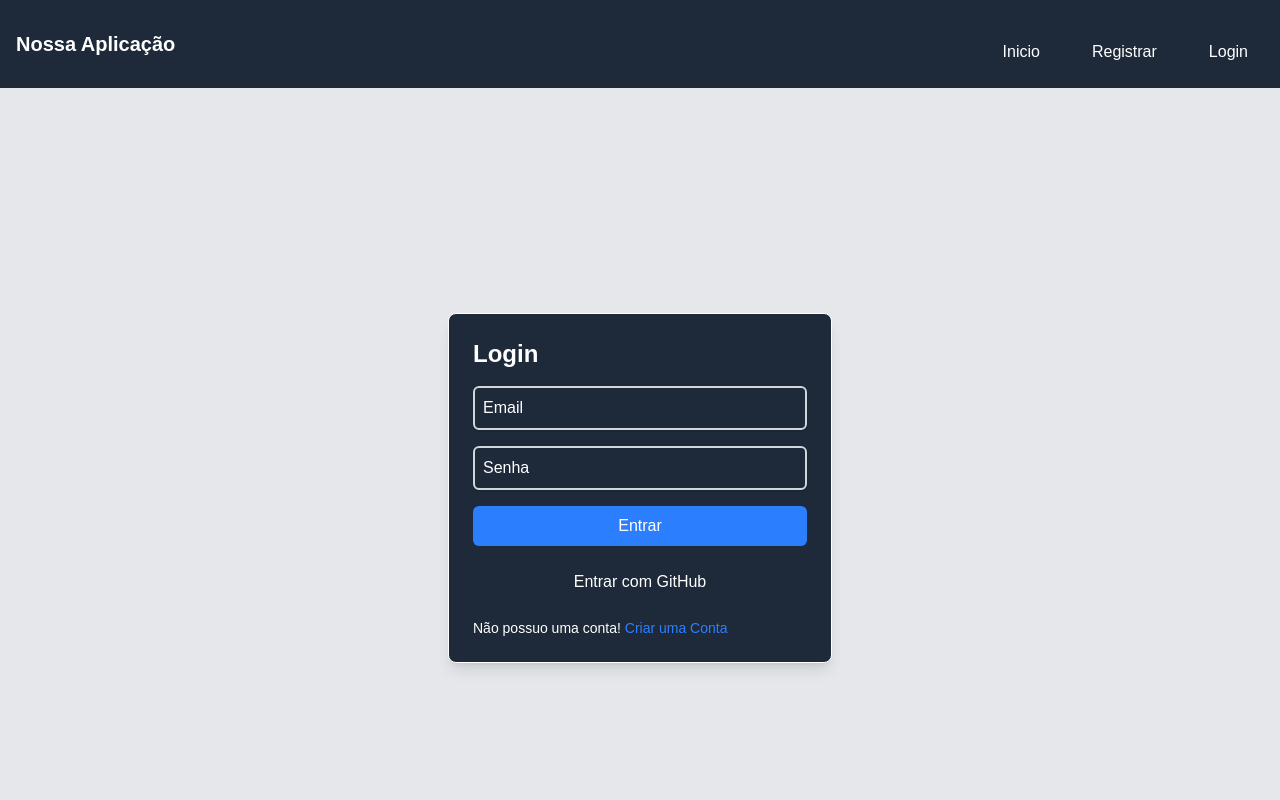
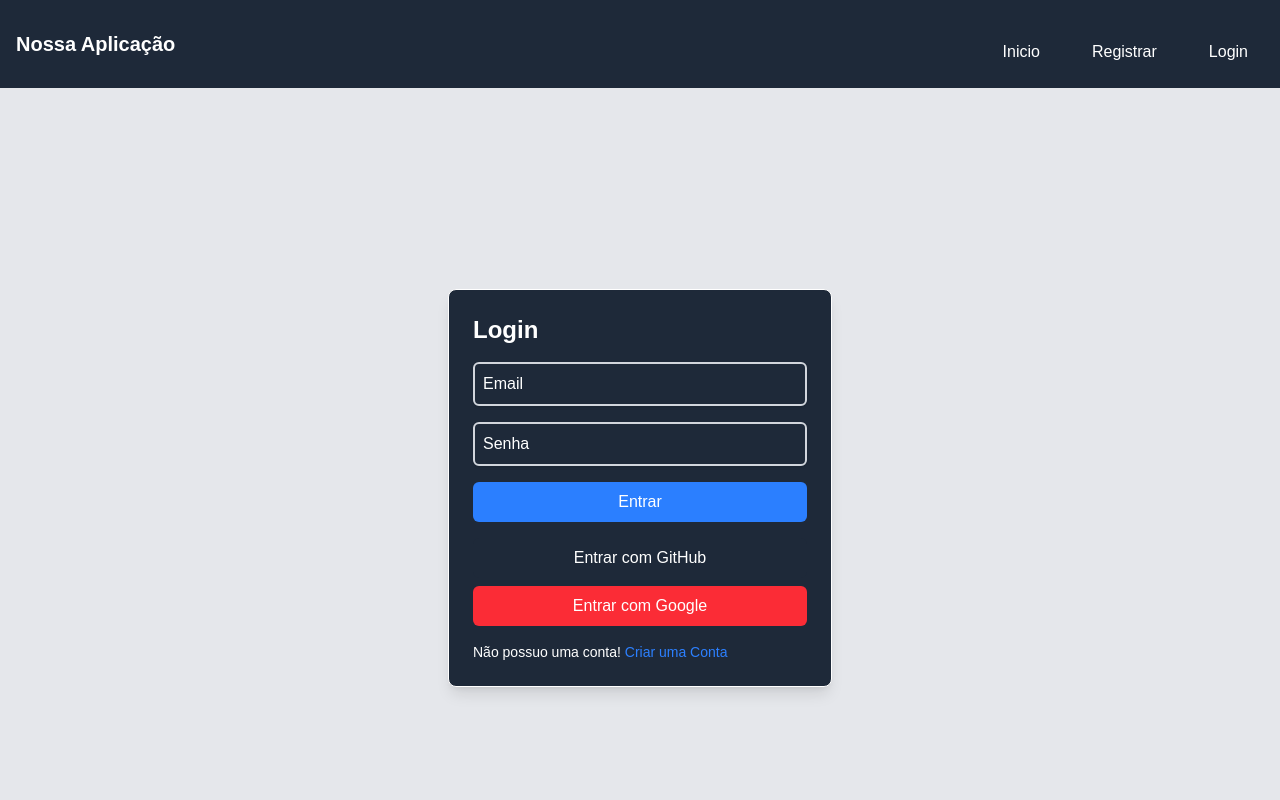
Before and after one commit to joaomarti755/Trabalho-Next, a Next.js app: page /pages/login in a window 1280 px wide. Shown: the top 800 px of the page. Built offline with nearby package versions, Linux system fonts and the light colour scheme; no server answers.

Commit message:
Ajuste para logar com google

```diff
--- a/src/app/pages/login/page.tsx
+++ b/src/app/pages/login/page.tsx
@@ -5,10 +5,11 @@ import Link from "next/link";
 import { toast, ToastContainer } from "react-toastify";
 import "react-toastify/dist/ReactToastify.css";
 import { auth } from "@/app/lib/firebase";
-import { signInWithEmailAndPassword, GithubAuthProvider, signInWithPopup } from "firebase/auth";
+import { signInWithEmailAndPassword, GithubAuthProvider, GoogleAuthProvider, signInWithPopup } from "firebase/auth";
 import { useRouter } from "next/navigation";
 
 const githubProvider = new GithubAuthProvider();
+const googleProvider = new GoogleAuthProvider();
 
 export default function Login() {
     const [email, setEmail] = useState("");
@@ -25,12 +26,20 @@ export default function Login() {
             await signInWithEmailAndPassword(auth, email, password);
             toast.success("Login realizado com sucesso!");
             router.push("/task");
-        } catch (err: unknown) {
+        } catch (err: any) {
             console.error("Erro ao fazer login:", err);
 
-            // Verifica se o erro possui uma mensagem
-            const errorMessage = err instanceof Error ? err.message : "Erro ao fazer login. Tente novamente.";
-            setError("Email ou senha inválidos.");
+            // Mapeia os códigos de erro do Firebase para mensagens amigáveis
+            let errorMessage = "Erro ao fazer login. Tente novamente.";
+            if (err.code === "auth/user-not-found") {
+                errorMessage = "Usuário não encontrado. Verifique o email e tente novamente.";
+            } else if (err.code === "auth/wrong-password") {
+                errorMessage = "Senha incorreta. Tente novamente.";
+            } else if (err.code === "auth/invalid-email") {
+                errorMessage = "Email inválido. Verifique o formato do email.";
+            }
+
+            setError(errorMessage);
             toast.error(errorMessage);
         }
     };
@@ -43,6 +52,17 @@ export default function Login() {
         } catch (error: any) {
             console.error("Erro ao fazer login com GitHub:", error);
             toast.error("Erro ao fazer login com GitHub. Tente novamente.");
+        }
+    };
+
+    const handleGoogleLogin = async () => {
+        try {
+            await signInWithPopup(auth, googleProvider);
+            toast.success("Login com Google realizado com sucesso!");
+            router.push("/task");
+        } catch (error: any) {
+            console.error("Erro ao fazer login com Google:", error);
+            toast.error("Erro ao fazer login com Google. Tente novamente.");
         }
     };
 
@@ -85,9 +105,15 @@ export default function Login() {
                 <div className="mt-4">
                     <button
                         onClick={handleGitHubLogin}
-                        className="w-full bg-gray-800 text-white py-2 rounded-md hover:bg-gray-900 transform transition-transform duration-200 hover:scale-105"
+                        className="w-full bg-gray-800 text-white py-2 rounded-md hover:bg-gray-900 transform transition-transform duration-200 hover:scale-105 mb-2"
                     >
                         Entrar com GitHub
+                    </button>
+                    <button
+                        onClick={handleGoogleLogin}
+                        className="w-full bg-red-500 text-white py-2 rounded-md hover:bg-red-600 transform transition-transform duration-200 hover:scale-105"
+                    >
+                        Entrar com Google
                     </button>
                 </div>
                 <p className="mt-4 text-sm text-white">
```
